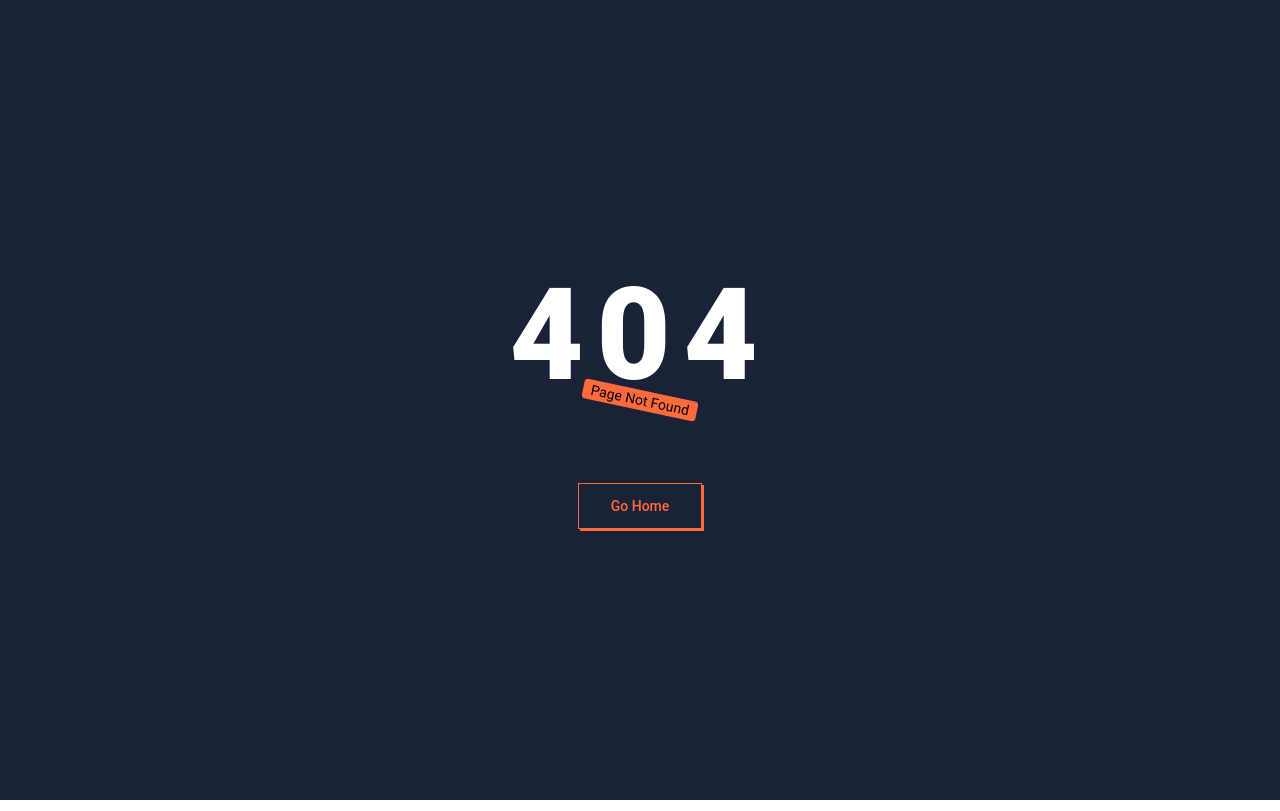
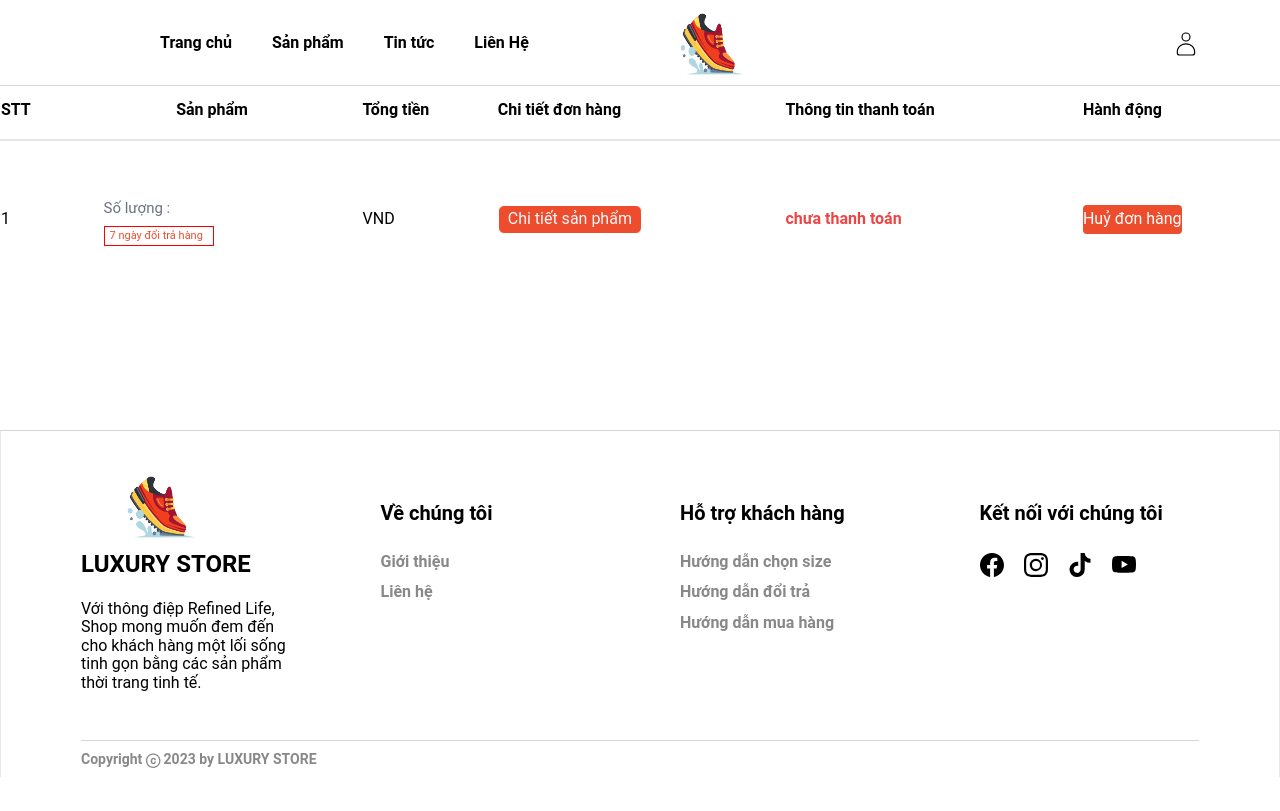
Before and after one commit to truonghvph16694/FE_LUXURY_SHORES, a React (Vite) app: page /orders in a window 1280 px wide. Before the commit this address had no page. Built offline with nearby package versions, Linux system fonts and the light colour scheme.

Commit message:
order ui

```diff
--- a/src/App.jsx
+++ b/src/App.jsx
@@ -26,6 +26,7 @@ import Product from './Page/Product/Product';
 import Product_detail from './Page/Detail/Product_detail';
 import Dashboard from './Page/Admin/Dashboard/Dashboard';
 import Checkout from './Page/Checkout/Checkout';
+import OrdersClient from './Page/Orders';
 
 
 function App() {
@@ -68,6 +69,7 @@ function App() {
         <Route path='product/:id' element={<Product_detail />} />
         <Route path='cart' element={<Cart />} />
         <Route path='checkout' element={<Checkout />} />
+        <Route path='orders' element={<OrdersClient />} />
 
       </Route>
     </Routes >
--- a/src/Layout/ClientLayout/header/index.jsx
+++ b/src/Layout/ClientLayout/header/index.jsx
@@ -127,7 +127,7 @@ const ClientHeader = () => {
                                             <div className={styles.item_user}>Trang quản trị</div>
                                         </Link>
                                     ) : null}
-                                    <Link to={"/order"}>
+                                    <Link to={"/orders"}>
                                         <div className={styles.item_user}>Đơn hàng</div>
                                     </Link>
                                     <div className={styles.item_user} onClick={() => handleSignout()}>
--- a/src/Page/Checkout/Checkout.jsx
+++ b/src/Page/Checkout/Checkout.jsx
@@ -127,8 +127,8 @@ const LocationList = () => {
         const response = await ordersApi.Add(order);
         console.log("order1", response);
 
-        if (response.status === 0) {
-            toastSuccess('Thêm vào giỏ hàng thành công!');
+        if (response.status === 200) {
+            toastSuccess('Bạn đã đặt hàng thành công!');
         }
 
 
--- /dev/null
+++ b/src/Page/Orders/index.jsx
@@ -0,0 +1,67 @@
+import React from 'react'
+import { Link } from 'react-router-dom'
+import './styles.css'
+// import Loading from '../../components/Loading/Loading'
+const OrdersClient = () => {
+    return (
+        // <div>
+        <div className="scoll h-[350px] w-full pt-4 overflow-auto">
+            {/* {Loading == false ? <Loading /> : ""} */}
+            <div className="m-auto max-w-full pb-36 mt-5">
+                <div className="mt-5 md:mt-0 md:col-span-2">
+                    <table className="table-auto w-full ">
+                        <thead className="pb-10 ">
+                            <tr className="text-left ">
+                                <th className=" font-semibold pb-5">STT</th>
+                                <th className=" font-semibold pb-5 text-center">Sản phẩm</th>
+                                <th className="font-semibold pb-5">Tổng tiền</th>
+                                <th className="font-semibold pb-5">Chi tiết đơn hàng </th>
+                                <th className="font-semibold pb-5">Thông tin thanh toán</th>
+                                <th className="font-semibold pb-5">Hành động</th>
+                            </tr>
+                        </thead>
+                        <tbody className="w-full">
+                            {/* {Orders?.map((item: any, index: number) => { */}
+                            <tr className="border-t-2">
+                                <td className=" py-10  gap-8">1</td>
+                                <td className="prod py-10 gap-8 inline-flex ml-[40px]">
+
+                                    <div className="pt-3">
+                                        <div className="text-[15px] text-gray-500 pt-[7px]">Số lượng :</div>
+                                        <div className="sales  w-[110px] pt-[8px]"> <p className="text-[#ee4d2d] text-[11px]">7 ngày đổi trả hàng</p> </div>
+                                    </div>
+                                </td>
+                                <td className=" py-10  gap-8">
+                                    {/* {<NumberFormat
+                                            value={item?.totalprice}
+                                            displayType={"text"}
+                                            thousandSeparator={true}
+                                            prefix={""}
+                                        />} */}
+                                    VND</td>
+                                <td className=" py-10  gap-8 "> <Link><button className="btn" >Chi tiết sản phẩm</button></Link> </td>
+                                <td className=" text-red-500 font-bold py-10  gap-8">
+                                    {/* {item?.payment_status == 0
+                                                ? "Chưa thanh toán"
+                                                : "Đã thanh toán"} */}
+                                    chưa thanh toán
+                                </td>
+                                <td className="py-10  gap-8">
+
+                                    <button className='max-w-[150px] bg-[#ee4d2d] text-[#fff] rounded py-[5px]' type='submit' >Huỷ đơn hàng</button>
+
+
+                                </td>
+                            </tr>
+                            {/* })} */}
+                        </tbody>
+
+                    </table>
+                </div>
+            </div>
+        </div>
+        // </div>
+    )
+}
+
+export default OrdersClient
--- /dev/null
+++ b/src/Page/Orders/styles.css
@@ -0,0 +1,7 @@
+.sales p{border: 1px solid red; padding: 3px 5px;top: 10px; bottom: 0;}
+.img-item img{transition: all 2s; width: 100%; height:100%;}
+.img-item:hover img {  transform: scale(1.5); }
+.btn{background-color:  #ee4d2d; border: 1px solid #ffff; padding: 4px 9px;color: aliceblue; border-radius: 6px;transition-duration: 2s;}
+.btn:hover{background-color: #db4122;transform: scale(1.2); }
+.prod{margin: auto;}
+.scoll::-webkit-scrollbar{  display: none;}
```
